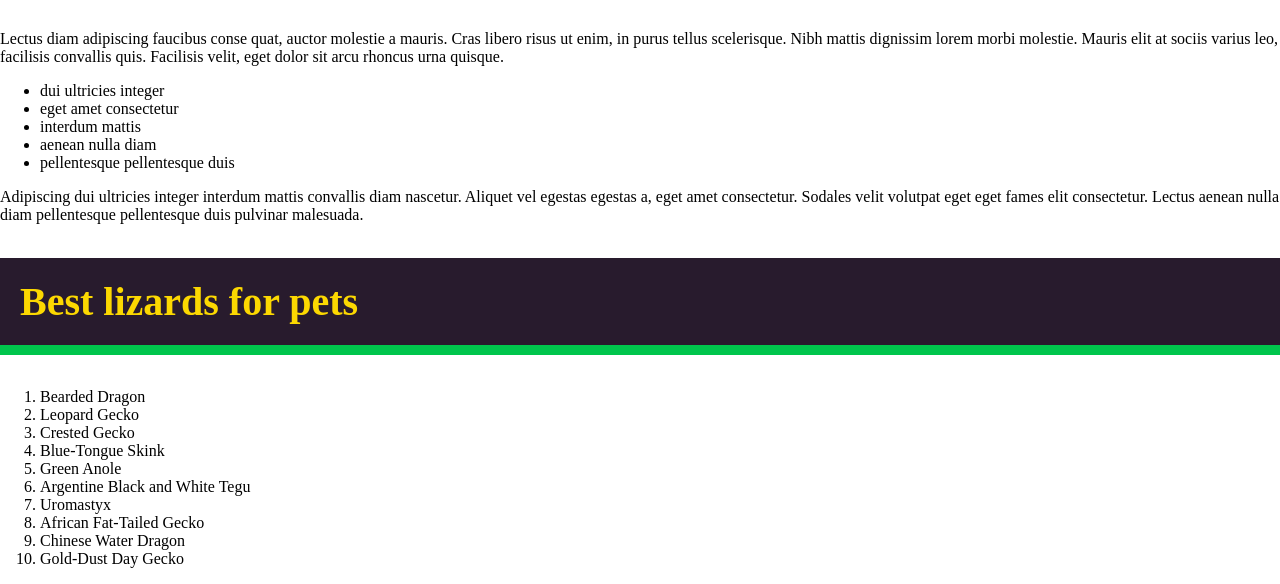
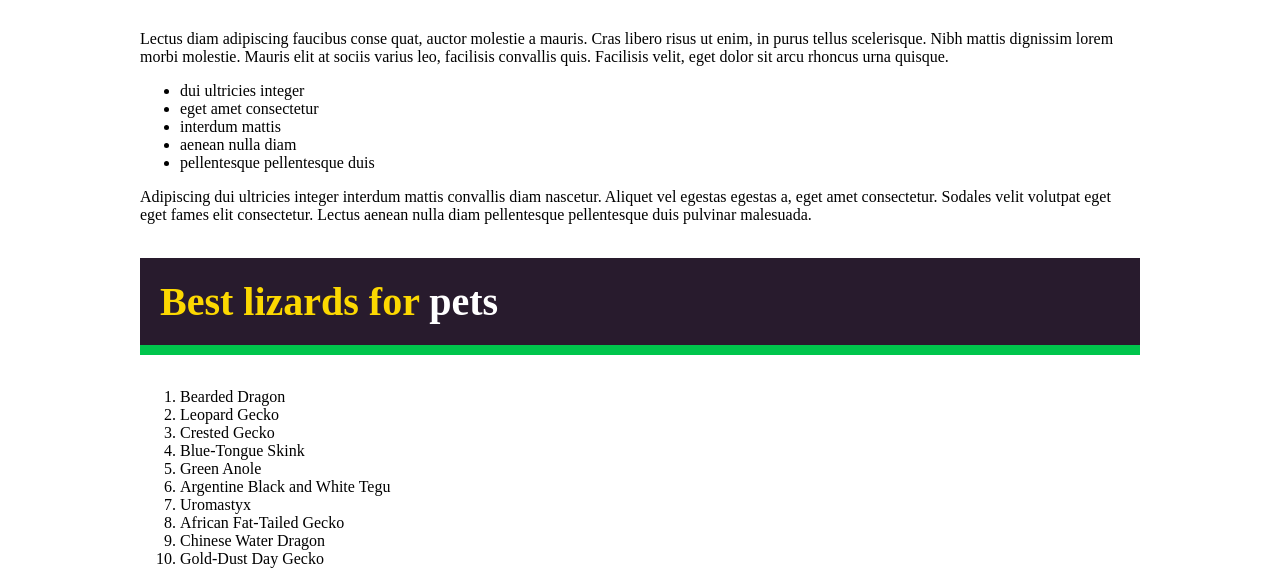
Before and after one commit to RRohitGitHub/FirstHomePage, a plain HTML site: page index.html in a window 1280 px wide. Shown: the part 560-1144 px from the top of the page. Drawn offline with Linux system fonts and the light colour scheme.

Commit message:
Creating layout

```diff
--- a/css/style.css
+++ b/css/style.css
@@ -26,6 +26,13 @@ h1{
     padding: 20px 20px;
 }
 
-.heading-style{
+.white-text{
     color:#fff;
 }
+
+.container{
+    max-width:1000px;
+    margin-left: auto;
+    margin-right: auto;
+    padding: 0 20px;
+}
--- a/index.html
+++ b/index.html
@@ -10,6 +10,7 @@
         </header>
 
         <main>
+            <div class="container">
                 <section class="main-content">
                     <img src="images/cham.jpg" alt="A chameleon climbing a branch">
 
@@ -42,6 +43,7 @@
                         <li>Gold-Dust Day Gecko</li>
                     </ol>
                 </aside>
+            </div>
         </main>
 
     </body>
```
Lines whose indentation alone changed are shown as unchanged.
